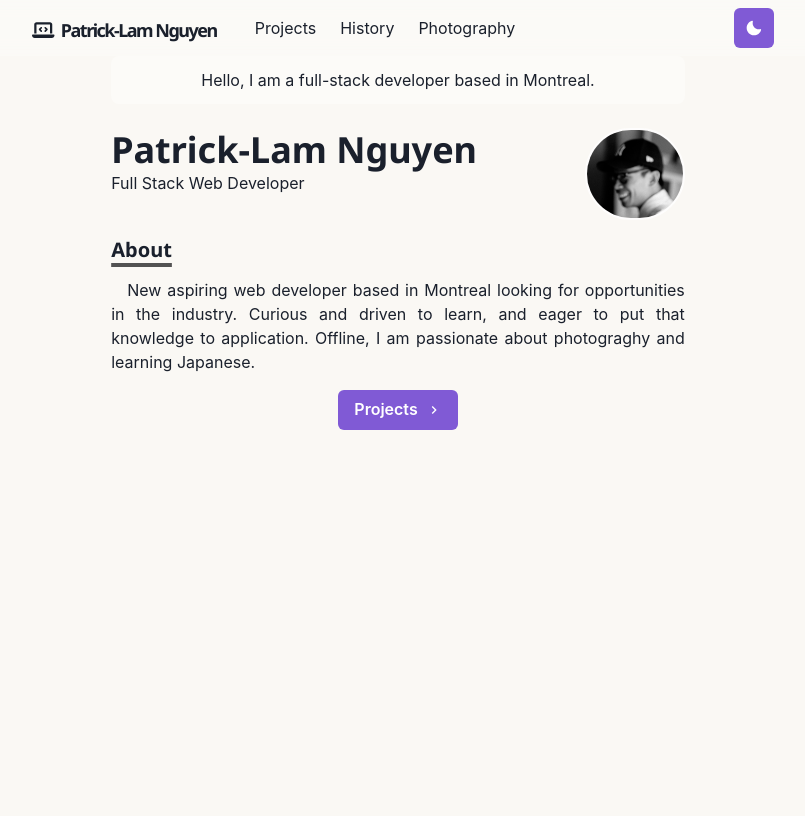
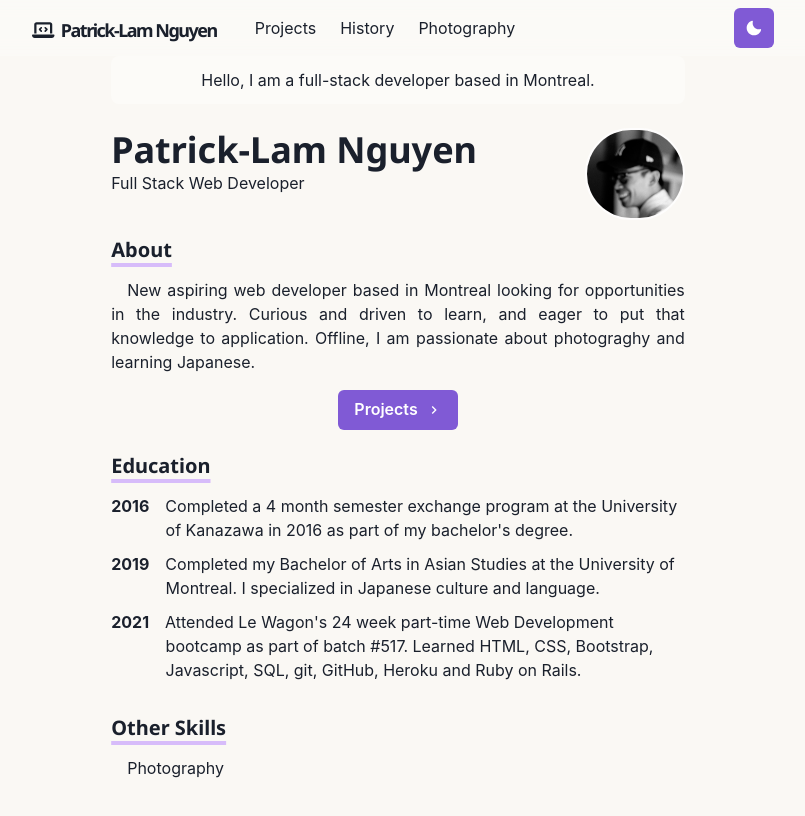
Before and after one commit to PLN2020/nextjs-homepage, a Next.js app: page / in a window 1280 px wide. Shown: the top 816 px of the page, without its empty margins (242-1047 px from the left). Built offline with nearby package versions, Linux system fonts and the light colour scheme.

Commit message:
completed education section and started work on other skills section for the index page

```diff
--- a/components/bio.js
+++ b/components/bio.js
@@ -4,6 +4,7 @@ import styled from '@emotion/styled'
 export const BioSection = styled(Box)`
     padding-left: 3.4em;
     text-indent: -3.4em;
+    padding-bottom: 10px;
 `
 
 export const BioYear = styled.span`
--- a/components/logo.js
+++ b/components/logo.js
@@ -1,5 +1,4 @@
 import Link from 'next/link'
-import Image from 'next/image'
 import { Text, useColorModeValue } from '@chakra-ui/react'
 import styled from '@emotion/styled'
 import { FontAwesomeIcon } from "@fortawesome/react-fontawesome";
--- a/lib/theme.js
+++ b/lib/theme.js
@@ -16,7 +16,7 @@ const components = {
                 textDecoration: 'underline',
                 fontSize: 20,
                 textUnderlineOffset: 6,
-                textDecorationColor: '#525252',
+                textDecorationColor: '#d7bcfa',
                 textDecorationThickness: 4,
                 marginTop: 3,
                 marginBottom: 4
@@ -36,7 +36,9 @@ const fonts = {
 }
 
 const colors = {
-    glassTeal: '#88ccca'
+    glassTeal: '#88ccca',
+    offWhite: '#faf8f4',
+    lightPurple: '#d7bcfa'
 }
 
 const config = {
--- a/pages/index.js
+++ b/pages/index.js
@@ -6,8 +6,9 @@ import {
     Link,
     useColorModeValue
 } from '@chakra-ui/react'
-import { BioSection, BioYear } from '../components/bio'
 import About from './partials/_about'
+import Education from './partials/_education'
+import OtherSkills from './partials/_other-skills'
 
 const Page = () => {
     return (
@@ -50,6 +51,8 @@ const Page = () => {
         </Box>
 
         <About />
+        <Education />
+        <OtherSkills />
     </Container>
     )
 }
--- /dev/null
+++ b/pages/partials/_education.js
@@ -0,0 +1,29 @@
+import { Heading } from "@chakra-ui/react"
+import { BioSection, BioYear } from "../../components/bio"
+import Section from "../../components/section"
+
+const Education = () => {
+    return (
+        <Section delay={0.2}>
+            <Heading as="h3" variant="section-title">
+                Education
+            </Heading>
+            <BioSection>
+                <BioYear>2016</BioYear>
+                Completed a 4 month semester exchange program at the University of Kanazawa in 2016 as part of my bachelor's degree.
+            </BioSection>
+
+            <BioSection>
+                <BioYear>2019</BioYear>
+                Completed my Bachelor of Arts in Asian Studies at the University of Montreal. I specialized in Japanese culture and language.
+            </BioSection>
+
+            <BioSection>
+                <BioYear>2021</BioYear>
+                Attended Le Wagon's 24 week part-time Web Development bootcamp as part of batch #517. Learned HTML, CSS, Bootstrap, Javascript, SQL, git, GitHub, Heroku and Ruby on Rails.
+            </BioSection>
+        </Section>
+    )
+}
+
+export default Education
--- /dev/null
+++ b/pages/partials/_other-skills.js
@@ -0,0 +1,19 @@
+import { Heading } from "@chakra-ui/react"
+import Paragraph from "../../components/paragraph"
+import Section from "../../components/section"
+
+const OtherSkills = () => {
+    return (
+        <Section delay={0.3}>
+            <Heading as="h3" variant="section-title">
+                Other Skills
+            </Heading>
+
+            <Paragraph>
+                Photography
+            </Paragraph>
+        </Section>
+    )
+}
+
+export default OtherSkills
```
